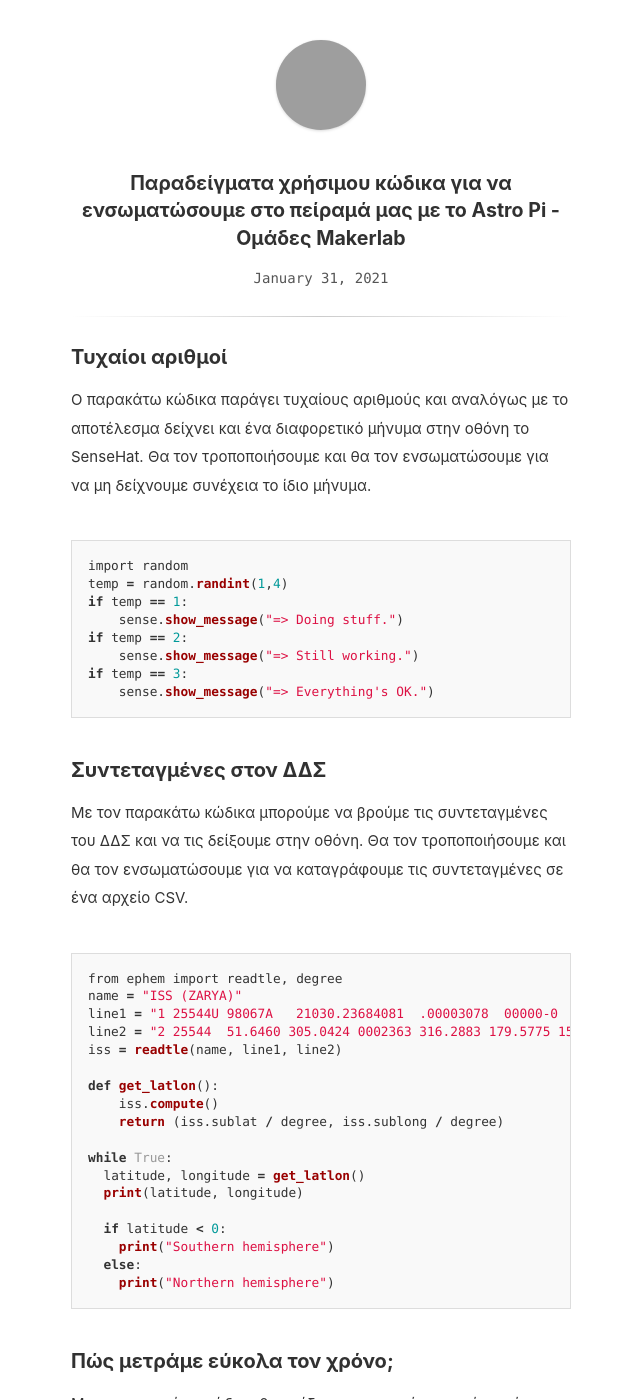
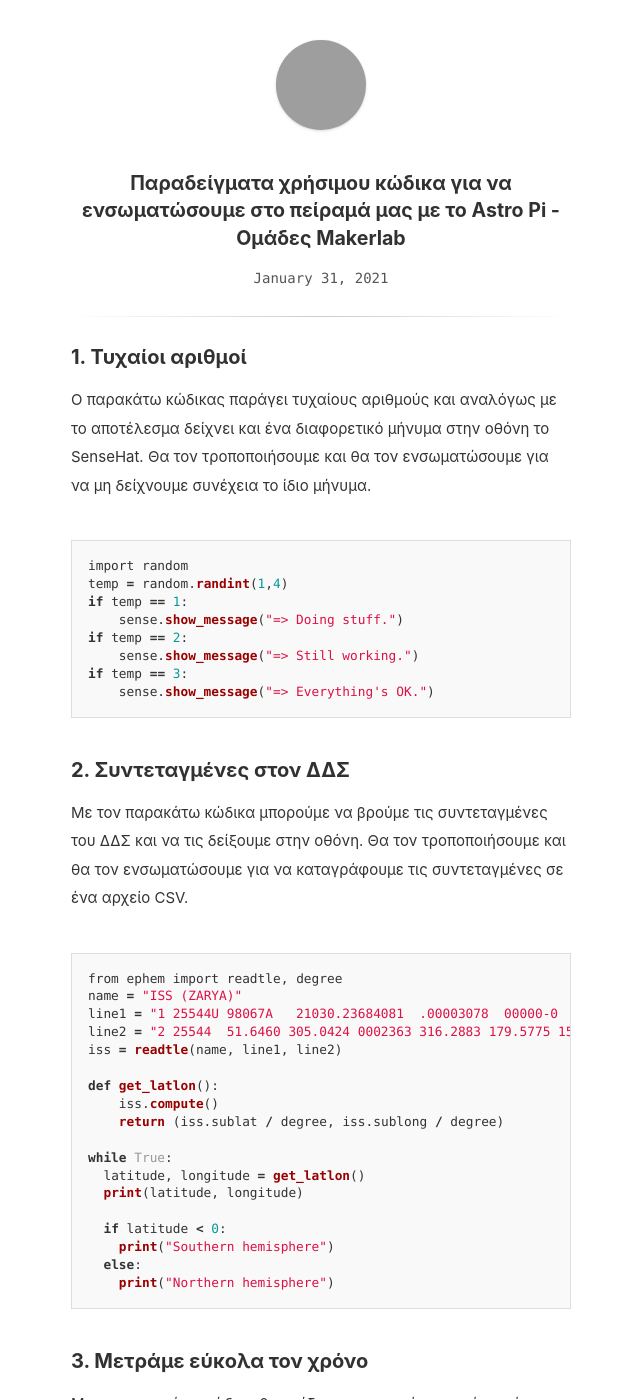
Before and after one commit to liagason/A-Jekyll-Blog, a Jekyll site: the page built from _posts/2021-01-31-astro-pi-useful-code-examples.md, in a window 1280 px wide and 1400 px high, cut to the strip 0-1400 px from the top of the window. Shown: the whole strip, without its empty margins (319-959 px from the left). Built offline with Jekyll 4.4.1, drawn with Linux system fonts in a browser that asks for light colours; some of the changed text lies outside the part shown; grey boxes are pictures that could not be loaded.

Commit message:
Update 2021-01-31-astro-pi-useful-code-examples.md

````diff
--- a/_posts/2021-01-31-astro-pi-useful-code-examples.md
+++ b/_posts/2021-01-31-astro-pi-useful-code-examples.md
@@ -3,8 +3,8 @@
 title: Παραδείγματα χρήσιμου κώδικα για να ενσωματώσουμε στο πείραμά μας με το Astro Pi - Ομάδες Makerlab
 ---
 
-### Τυχαίοι αριθμοί
-Ο παρακάτω κώδικα παράγει τυχαίους αριθμούς και αναλόγως με το αποτέλεσμα δείχνει και ένα διαφορετικό μήνυμα στην οθόνη το SenseHat. Θα τον τροποποιήσουμε και θα τον ενσωματώσουμε για να μη δείχνουμε συνέχεια το ίδιο μήνυμα.
+### 1. Τυχαίοι αριθμοί
+Ο παρακάτω κώδικας παράγει τυχαίους αριθμούς και αναλόγως με το αποτέλεσμα δείχνει και ένα διαφορετικό μήνυμα στην οθόνη το SenseHat. Θα τον τροποποιήσουμε και θα τον ενσωματώσουμε για να μη δείχνουμε συνέχεια το ίδιο μήνυμα.
 ```python
 import random
 temp = random.randint(1,4)
@@ -16,7 +16,7 @@
     sense.show_message("=> Everything's OK.")
 ```
 
-### Συντεταγμένες στον ΔΔΣ
+### 2. Συντεταγμένες στον ΔΔΣ
 Με τον παρακάτω κώδικα μπορούμε να βρούμε τις συντεταγμένες του ΔΔΣ και να τις δείξουμε στην οθόνη. Θα τον τροποποιήσουμε και θα τον ενσωματώσουμε για να καταγράφουμε τις συντεταγμένες σε ένα αρχείο CSV.
 ```python
 from ephem import readtle, degree
@@ -39,7 +39,7 @@
     print("Northern hemisphere")
 ```
 
-### Πώς μετράμε εύκολα τον χρόνο;
+### 3. Μετράμε εύκολα τον χρόνο
 Με τον παρακάτω κώδικα θα τρέξουμε το κομμάτι που είναι μέσα το while για 178 λεπτά. Ο κώδικα δείχνει το μήνυμα test και περιμένει 2 δευτερόλεπτα.
 ```python
 import datetime
````
Also changed, not shown: other parts of _posts/2021-01-31-astro-pi-useful-code-examples.md (+2 -2 lines).
